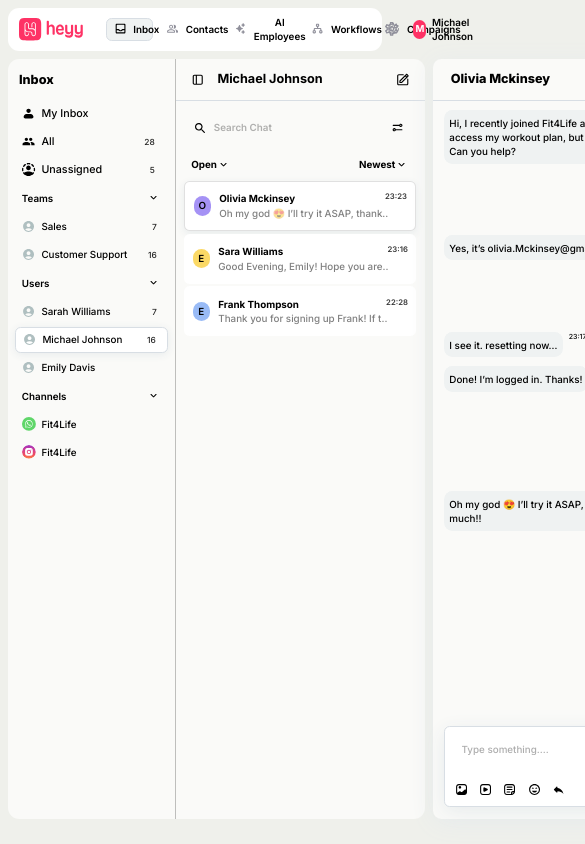
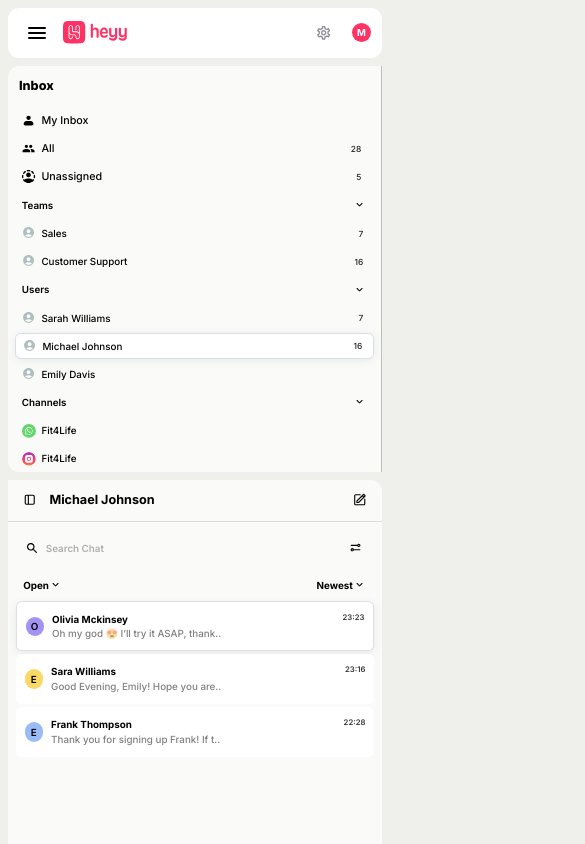
Before and after one commit to waqas-9999/favlogix, a Next.js app: page / in a window 390 px wide. Shown: the top 844 px of the page, 585 px wide, since content can reach past the window. Built offline with nearby package versions, Linux system fonts and the light colour scheme.

Commit message:
Responsiveness done!

```diff
--- a/app/page.tsx
+++ b/app/page.tsx
@@ -5,13 +5,32 @@ import Details from "@/components/home/Details";
 
 export default function Home() {
   return (
-    <div className="pt-[7.75px] flex gap-[7.75px]">
-      <div className="flex">
-        <Sidebar />
-        <Conversations />
+    <>
+      {/* Desktop (1188px and up): exact original layout — do not change */}
+      <div className="hidden min-[1188px]:flex pt-[7.75px] gap-[7.75px]">
+        <div className="flex">
+          <Sidebar />
+          <Conversations />
+        </div>
+        <Chat />
+        <Details />
       </div>
-      <Chat />
-      <Details/>
-    </div>
+
+      {/* Mobile & tablet (under 1188px): stacked layout only */}
+      <div className="flex flex-col gap-[7.75px] pt-[7.75px] min-[1188px]:hidden">
+        <div className="h-auto lg:h-[70vh] min-h-[280px] w-full overflow-auto shrink-0">
+          <Sidebar />
+        </div>
+        <div className="h-auto lg:h-[70vh] min-h-[280px] w-full overflow-auto shrink-0">
+          <Conversations />
+        </div>
+        <div className="h-auto lg:h-[70vh] min-h-[320px] w-full overflow-auto shrink-0 flex-1">
+          <Chat />
+        </div>
+        <div className="h-auto lg:h-[70vh] min-h-[280px] w-full overflow-auto shrink-0">
+          <Details />
+        </div>
+      </div>
+    </>
   );
 }
--- a/components/global/header/header.tsx
+++ b/components/global/header/header.tsx
@@ -1,45 +1,123 @@
-import Image from 'next/image'
+"use client";
+
+import Image from "next/image";
+import { useState } from "react";
 
 function Header() {
+  const [mobileMenuOpen, setMobileMenuOpen] = useState(false);
+
   return (
-    <div className='px-[11.23px] py-[7.02px] bg-white rounded-[11.23px] flex justify-between w-full min-h-[39.3px]'>
-      <div className='flex items-center gap-[5.61px]'>
+    <header className="relative">
+      <div className="px-[11.23px] py-[7.02px] bg-white rounded-[11.23px] flex justify-between items-center w-full min-h-[39.3px] gap-2">
+        {/* Mobile hamburger */}
+        <button
+            type="button"
+            onClick={() => setMobileMenuOpen((o) => !o)}
+            className="md:hidden p-2 rounded-[5.61px] hover:bg-[#EFF2F2] flex items-center justify-center"
+            aria-label={mobileMenuOpen ? "Close menu" : "Open menu"}
+            aria-expanded={mobileMenuOpen}
+          >
+            {mobileMenuOpen ? (
+              <svg width={20} height={20} viewBox="0 0 20 20" fill="none" aria-hidden>
+                <path d="M4 4l12 12M16 4L4 16" stroke="currentColor" strokeWidth={2} strokeLinecap="round" />
+              </svg>
+            ) : (
+              <svg width={20} height={20} viewBox="0 0 20 20" fill="none" aria-hidden>
+                <path d="M2 5h16M2 10h16M2 15h16" stroke="currentColor" strokeWidth={2} strokeLinecap="round" />
+              </svg>
+            )}
+          </button>
+        {/* Left: Logo + desktop nav / mobile hamburger */}
+        <div className="flex items-center gap-[5.61px] min-w-0 flex-1">
           <Image
             src="/images/Logo.svg"
             alt="Logo"
             width={81}
             height={22}
+            className="shrink-0"
           />
-        <button className='bg-[#EFF2F2] text-[9.82px] font-[556] w-[59.61px] h-5.75 items-center flex rounded-[5.61px] border-[0.7px] border-[#D8DEE4] gap-[5.61px] px-[7.02px]'>
+          {/* Desktop nav — same as original */}
+          <nav className="hidden md:flex items-center gap-[5.61px] flex-wrap">
+            <button className="bg-[#EFF2F2] text-[9.82px] font-[556] w-[59.61px] h-5.75 items-center flex rounded-[5.61px] border-[0.7px] border-[#D8DEE4] gap-[5.61px] px-[7.02px]">
               <Image src="/icons/inbox.svg" alt="Inbox" width={14} height={14} />
               Inbox
             </button>
-        <button className='text-[9.82px] font-[556] h-5.75 items-center flex rounded-[5.61px] gap-[5.61px] px-[7.02px]'>
+            <button className="text-[9.82px] font-[556] h-5.75 items-center flex rounded-[5.61px] gap-[5.61px] px-[7.02px]">
               <Image src="/icons/contact.svg" alt="Contacts" width={14} height={14} />
               Contacts
             </button>
-        <button className='text-[9.82px] font-[556] h-5.75 items-center flex rounded-[5.61px] gap-[5.61px] px-[7.02px]'>
+            <button className="text-[9.82px] font-[556] h-5.75 items-center flex rounded-[5.61px] gap-[5.61px] px-[7.02px]">
               <Image src="/icons/ai.svg" alt="ai" width={14} height={14} />
               AI Employees
             </button>
-        <button className='text-[9.82px] font-[556] h-5.75 items-center flex rounded-[5.61px] gap-[5.61px] px-[7.02px]'>
+            <button className="text-[9.82px] font-[556] h-5.75 items-center flex rounded-[5.61px] gap-[5.61px] px-[7.02px]">
               <Image src="/icons/workflow.svg" alt="Workflows" width={14} height={14} />
               Workflows
             </button>
-        <button className='text-[9.82px] font-[556] h-5.75 items-center flex rounded-[5.61px] gap-[5.61px] px-[7.02px]'>
+            <button className="text-[9.82px] font-[556] h-5.75 items-center flex rounded-[5.61px] gap-[5.61px] px-[7.02px]">
               <Image src="/icons/campaign.svg" alt="Campaigns" width={14} height={14} />
               Campaigns
             </button>
+          </nav>
         </div>
-      <div className='flex items-center'>
-        <button className='w-7.25 h-6.25'><Image src="/icons/settings.svg" alt="Settings" width={14} height={14} /></button>
-        <div className='flex items-center gap-[5.61px] px-[8.42px]'>
-          <button className='bg-[#FE3265] rounded-full w-4.75 h-4.75 text-white font-[656] text-[9.56px]'>M</button>
-          <span className='font-semibold text-[9.82px] '>Michael Johnson</span>
+
+        {/* Right: Settings + user — responsive */}
+        <div className="flex gap-2 items-center shrink-0">
+          <button className="w-7.25 h-6.25 flex items-center justify-center" aria-label="Settings">
+            <Image src="/icons/settings.svg" alt="Settings" width={14} height={14} />
+          </button>
+          <div className="flex items-center gap-[5.61px] pl-[5.61px] md:pl-[8.42px] md:px-[8.42px]">
+            <button className="bg-[#FE3265] rounded-full w-4.75 h-4.75 text-white font-[656] text-[9.56px] shrink-0">
+              M
+            </button>
+            <span className="font-semibold text-[9.82px] hidden sm:inline truncate max-w-[120px] md:max-w-none">
+              Michael Johnson
+            </span>
           </div>
         </div>
       </div>
-  )
+
+      {/* Mobile menu dropdown */}
+      {mobileMenuOpen && (
+        <>
+          <div
+            className="fixed inset-0 z-40 bg-black/20 md:hidden"
+            aria-hidden
+            onClick={() => setMobileMenuOpen(false)}
+          />
+          <nav
+            className="absolute top-full left-[11.23px] right-[11.23px] mt-1 z-50 md:hidden bg-white rounded-[11.23px] shadow-lg border border-[#D8DEE4] py-2 overflow-auto max-h-[70vh]"
+            role="dialog"
+            aria-label="Navigation menu"
+          >
+            <button
+              className="w-full text-left text-[9.82px] font-[556] h-10 px-4 flex items-center gap-[5.61px] hover:bg-[#EFF2F2] rounded-[5.61px] mx-1 bg-[#EFF2F2] border-[0.7px] border-[#D8DEE4]"
+              onClick={() => setMobileMenuOpen(false)}
+            >
+              <Image src="/icons/inbox.svg" alt="" width={14} height={14} />
+              Inbox
+            </button>
+            <button className="w-full text-left text-[9.82px] font-[556] h-10 px-4 flex items-center gap-[5.61px] hover:bg-[#EFF2F2] rounded-[5.61px] mx-1">
+              <Image src="/icons/contact.svg" alt="" width={14} height={14} />
+              Contacts
+            </button>
+            <button className="w-full text-left text-[9.82px] font-[556] h-10 px-4 flex items-center gap-[5.61px] hover:bg-[#EFF2F2] rounded-[5.61px] mx-1">
+              <Image src="/icons/ai.svg" alt="" width={14} height={14} />
+              AI Employees
+            </button>
+            <button className="w-full text-left text-[9.82px] font-[556] h-10 px-4 flex items-center gap-[5.61px] hover:bg-[#EFF2F2] rounded-[5.61px] mx-1">
+              <Image src="/icons/workflow.svg" alt="" width={14} height={14} />
+              Workflows
+            </button>
+            <button className="w-full text-left text-[9.82px] font-[556] h-10 px-4 flex items-center gap-[5.61px] hover:bg-[#EFF2F2] rounded-[5.61px] mx-1">
+              <Image src="/icons/campaign.svg" alt="" width={14} height={14} />
+              Campaigns
+            </button>
+          </nav>
+        </>
+      )}
+    </header>
+  );
 }
 
-export default Header
+export default Header;
--- a/components/home/Chat.tsx
+++ b/components/home/Chat.tsx
@@ -69,7 +69,7 @@ function Chat() {
     }, []);
 
     return (
-        <div className="min-w-116 w-full bg-[#FAFAF8] rounded-[8.42px] shadow-[0px_4px_24px_0px_#E7EBEC] h-[90vh] flex flex-col relative">
+        <div className="lg:min-w-116 w-full bg-[#FAFAF8] rounded-[8.42px] shadow-[0px_4px_24px_0px_#E7EBEC] h-[90vh] flex flex-col relative">
 
             {/* Header */}
             <div className="px-[11.23px] py-[5.61px] border-b border-[#D8DEE4] flex justify-between w-full items-center h-[42.11px] shrink-0">
--- a/components/home/Details.tsx
+++ b/components/home/Details.tsx
@@ -1,4 +1,18 @@
 import Image from 'next/image'
+
+const CHAT_DATA_ITEMS = [
+    { label: 'Assignee', value: 'Assignee', withIcon: true },
+    { label: 'Team', value: 'Sales Team', withIcon: true },
+] as const
+
+const CONTACT_DATA_ITEMS = [
+    { label: 'First Name', value: 'Olivia' },
+    { label: 'Last Name', value: 'Mckinsey' },
+    { label: 'Phone number', value: '+1 (312) 555-0134' },
+    { label: 'Email', value: 'olivia.Mckinsey@gmail.com' },
+] as const
+
+const CONTACT_LABELS = ['Closed Won', 'Chicago'] as const
 
 function Details() {
     return (
@@ -25,24 +39,17 @@ function Details() {
                         </div>
                     </div>
                     <div className='flex flex-col gap-[2.81px]'>
-                        <div className="flex justify-between h-[26.67px] w-full items-center">
+                        {CHAT_DATA_ITEMS.map(({ label, value, withIcon }) => (
+                            <div key={label} className="flex justify-between h-[26.67px] w-full items-center">
                                 <div className="flex justify-between items-center w-full">
-                                <span className="text-[9.82px] text-[#909090] font-[457] flex-1">Assignee</span>
+                                    <span className="text-[9.82px] text-[#909090] font-[457] flex-1">{label}</span>
                                     <div className='flex gap-[5.61px] items-center flex-1'>
-                                    <Image src="/icons/unassigned.svg" alt="unassigned" width={16} height={16} />
-                                    <span className="text-[9.82px] font-[457]">Assignee</span>
+                                        {withIcon && <Image src="/icons/unassigned.svg" alt="unassigned" width={16} height={16} />}
+                                        <span className="text-[9.82px] font-[457]">{value}</span>
                                     </div>
                                 </div>
                             </div>
-                        <div className="flex justify-between h-[26.67px] w-full items-center">
-                            <div className="flex justify-between items-center w-full">
-                                <span className="text-[9.82px] text-[#909090] font-[457] flex-1">Team</span>
-                                <div className='flex gap-[5.61px] items-center flex-1'>
-                                    <Image src="/icons/unassigned.svg" alt="unassigned" width={16} height={16} />
-                                    <span className="text-[9.82px] font-[457]">Sales Team</span>
-                                </div>
-                            </div>
-                        </div>
+                        ))}
                     </div>
                 </div>
                 <div className='border-t border-[#D8DEE4] px-[11.23px] py-[5.61px] flex flex-col gap-[2.81px]'>
@@ -52,38 +59,16 @@ function Details() {
                             <Image src="/icons/down.svg" alt="down" width={14} height={14} />
                         </div>
                     </div>
-                    <div className="flex justify-between h-[26.67px] w-full items-center">
+                    {CONTACT_DATA_ITEMS.map(({ label, value }) => (
+                        <div key={label} className="flex justify-between h-[26.67px] w-full items-center">
                             <div className="flex justify-between items-center w-full">
-                            <span className="text-[9.82px] text-[#909090] font-[457] flex-1">First Name</span>
+                                <span className="text-[9.82px] text-[#909090] font-[457] flex-1">{label}</span>
                                 <div className='flex gap-[5.61px] items-center flex-1'>
-                                <span className="text-[9.82px] font-[556]">Olivia</span>
+                                    <span className="text-[9.82px] font-[556]">{value}</span>
                                 </div>
                             </div>
                         </div>
-                    <div className="flex justify-between h-[26.67px] w-full items-center">
-                        <div className="flex justify-between items-center w-full">
-                            <span className="text-[9.82px] text-[#909090] font-[457] flex-1">Last Name</span>
-                            <div className='flex gap-[5.61px] items-center flex-1'>
-                                <span className="text-[9.82px] font-[556]">Mckinsey</span>
-                            </div>
-                        </div>
-                    </div>
-                    <div className="flex justify-between h-[26.67px] w-full items-center">
-                        <div className="flex justify-between items-center w-full">
-                            <span className="text-[9.82px] text-[#909090] font-[457] flex-1">Phone number</span>
-                            <div className='flex gap-[5.61px] items-center flex-1'>
-                                <span className="text-[9.82px] font-[556]">+1 (312) 555-0134</span>
-                            </div>
-                        </div>
-                    </div>
-                    <div className="flex justify-between h-[26.67px] w-full items-center">
-                        <div className="flex justify-between items-center w-full">
-                            <span className="text-[9.82px] text-[#909090] font-[457] flex-1">Email</span>
-                            <div className='flex gap-[5.61px] items-center flex-1'>
-                                <span className="text-[9.82px] font-[556]">olivia.Mckinsey@gmail.com</span>
-                            </div>
-                        </div>
-                    </div>
+                    ))}
                     <div className="flex justify-between h-[26.67px] w-full items-center">
                         <div className="flex justify-between items-center w-full">
                             <span className="text-[9.82px] text-[#000000] font-[656] flex-1">See all</span>
@@ -99,8 +84,15 @@ function Details() {
                         </div>
                     </div>
                     <div className='flex gap-[4.21px]'>
-                        <div className='border-2 border-[#007AEC] rounded-full text-[#007AEC] text-[8.42px] font-[656] flex items-center self-start gap-[3.61px] px-[3.61px] w-[75.07px] h-[19.65px]'><Image src="/icons/tag.svg" alt="tag" width={11} height={11} />Closed Won</div>
-                        <div className='border-2 border-[#007AEC] rounded-full text-[#007AEC] text-[8.42px] font-[656] flex items-center self-start gap-[3.61px] px-[3.61px] h-[19.65px]'><Image src="/icons/tag.svg" alt="tag" width={11} height={11} />Chicago</div>
+                        {CONTACT_LABELS.map((label, i) => (
+                            <div
+                                key={label}
+                                className={`border-2 border-[#007AEC] rounded-full text-[#007AEC] text-[8.42px] font-[656] flex items-center self-start gap-[3.61px] px-[3.61px] h-[19.65px] ${i === 0 ? 'w-[75.07px]' : ''}`}
+                            >
+                                <Image src="/icons/tag.svg" alt="tag" width={11} height={11} />
+                                {label}
+                            </div>
+                        ))}
                         <div className='w-[19.09px] h-[19.09px] rounded-full border-2 border-[#007AEC] flex items-center justify-center'>
                             <Image src="/icons/add.svg" alt="add" width={9} height={9} />
                         </div>
--- a/components/home/Sidebar.tsx
+++ b/components/home/Sidebar.tsx
@@ -36,7 +36,7 @@ const channelItems: Item[] = [
 
 function Sidebar() {
   return (
-    <div className="min-w-42 w-full bg-[#FAFAF8] rounded-tl-[11.23px] border-r border-[#0000003D] rounded-bl-[11.23px] h-[90vh]">
+    <div className="min-w-42 w-full bg-[#FAFAF8] rounded-tl-[11.23px] border-r border-[#0000003D] rounded-bl-[11.23px] h-auto lg:h-[90vh]">
       <div className="px-[11.23px] py-[5.61px] flex justify-start items-center h-[42.11px]">
         <span className="text-[12.63px] font-[790]">Inbox</span>
       </div>
```
Lines whose indentation alone changed are shown as unchanged.
